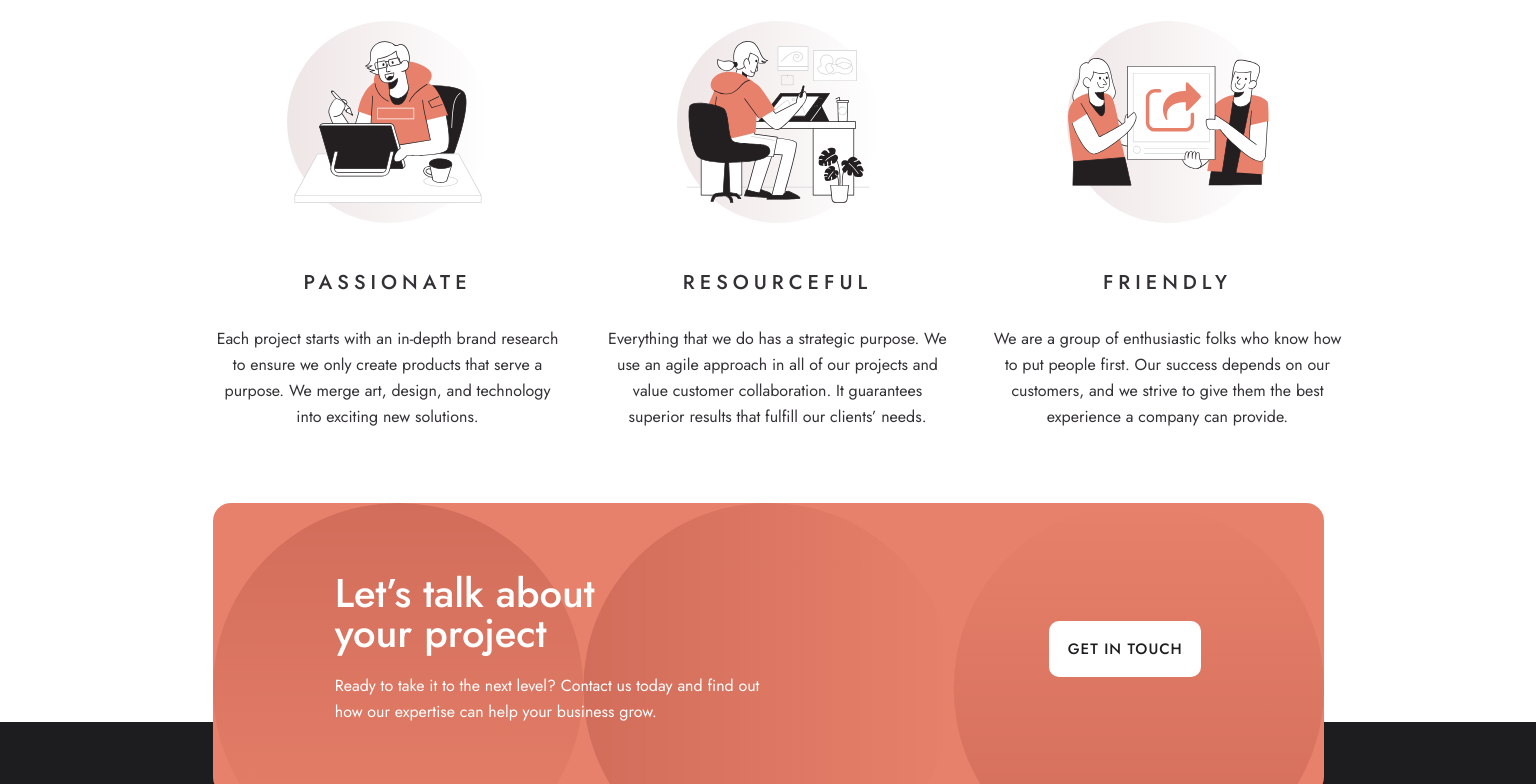
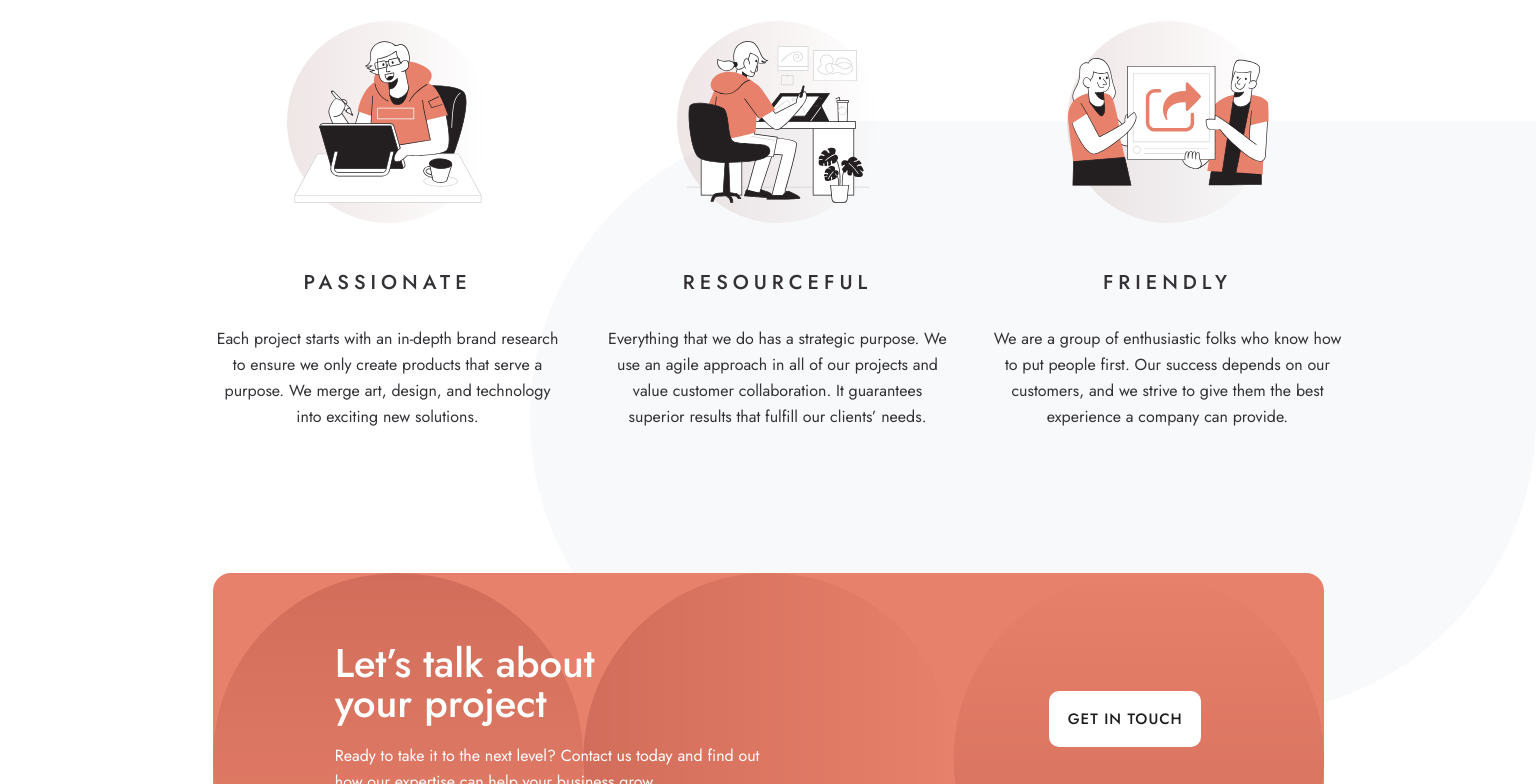
Before and after one commit to LucasS-Goncalves/designo, an Angular app: page / in a window 1536 px wide. Shown: the part 1720-2504 px from the top of the page. Built offline with nearby package versions, Linux system fonts and the light colour scheme.

Commit message:
finishing home page styles

```diff
--- a/src/app/pages/home-page/home-page.component.html
+++ b/src/app/pages/home-page/home-page.component.html
@@ -17,6 +17,7 @@
     <img src="../../../assets/shared/desktop/bg-pattern-small-circle.svg" alt="circle" class="circle">
   </div>
 </header>
+<img src="../../../assets/shared/desktop/bg-pattern-leaf.svg" alt="leaf" class="left_leaf">
 <div style="padding-top: 100px;"></div>
 <section class="view_projects_cards">
   <app-view-projects-card [card]="cards[0]" [largest]="true"></app-view-projects-card>
@@ -26,6 +27,7 @@
   </div>
 </section>
 <section class="benefits_section">
+  <img src="../../../assets/shared/desktop/bg-pattern-leaf.svg" alt="leaf" class="right_leaf">
   <ul>
     <li>
       <article>
--- a/src/app/pages/home-page/home-page.component.scss
+++ b/src/app/pages/home-page/home-page.component.scss
@@ -71,6 +71,10 @@ header{
   }
 }
 
+.left_leaf{
+  display: none;
+}
+
 .view_projects_cards{
   display: flex;
   flex-direction: column;
@@ -92,6 +96,10 @@ header{
   display: flex;
   justify-content: center;
   margin-top: 110px;
+
+  .right_leaf{
+    display: none;
+  }
 
   ul{
     width: 327px;
@@ -166,6 +174,7 @@ header{
     height: 880px;
     margin: 0 auto;
     border-radius: 15px;
+    z-index: 2;
 
     article{
       top: 10%;
@@ -194,6 +203,7 @@ header{
       height: 720px;
       top: 120px;
     }
+
   }
 
   .view_projects_cards{
@@ -202,11 +212,13 @@ header{
 
   .benefits_section{
     margin-top: 130px;
+    position: relative;
 
     ul{
       width: 690px;
       align-items: center;
       gap: 40px;
+      z-index: 1;
 
       li{
         article{
@@ -262,6 +274,13 @@ header{
     }
   }
 
+  .left_leaf{
+    display: block;
+    position: absolute;
+    top: 420px;
+    left: 0;
+  }
+
   .view_projects_cards{
     flex-direction: row;
     width: 1111px;
@@ -269,6 +288,15 @@ header{
 
   .benefits_section{
     margin-top: 150px;
+    margin-bottom: 70px;
+
+    .right_leaf{
+      display: block;
+      position: absolute;
+      top: 100px;
+      right: 0;
+      rotate: 180deg;
+    }
 
     ul{
       width: 1111px;
```
